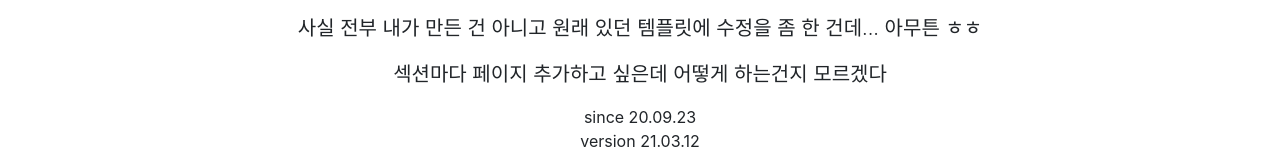
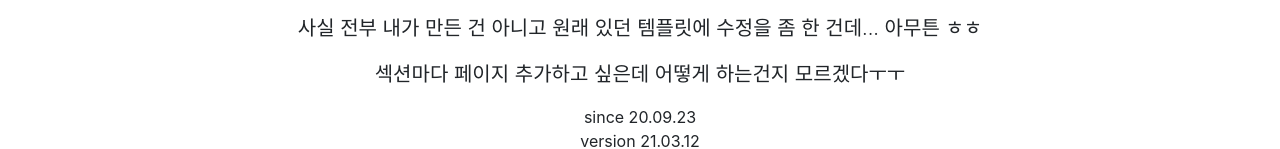
Before and after one commit to jbin08/jbin08.github.io, a website: page index.html in a window 1280 px wide. Shown: the part 169-318 px from the top of the page. Drawn offline with Linux system fonts and the light colour scheme.

Commit message:
Update index.html

```diff
--- a/index.html
+++ b/index.html
@@ -52,7 +52,7 @@
         <h1 class="mt-4">안녕!!</h1>
         <p class="lead">할건 많은데 심심해서 한번 만들어봤어</p>
         <p class="lead">사실 전부 내가 만든 건 아니고 원래 있던 템플릿에 수정을 좀 한 건데... 아무튼 ㅎㅎ</p>
-        <p class="lead">섹션마다 페이지 추가하고 싶은데 어떻게 하는건지 모르겠다</p>
+        <p class="lead">섹션마다 페이지 추가하고 싶은데 어떻게 하는건지 모르겠다ㅜㅜ</p>
         <ul class="list-unstyled">
           <li>since 20.09.23</li>
           <li>version 21.03.12</li>
```
